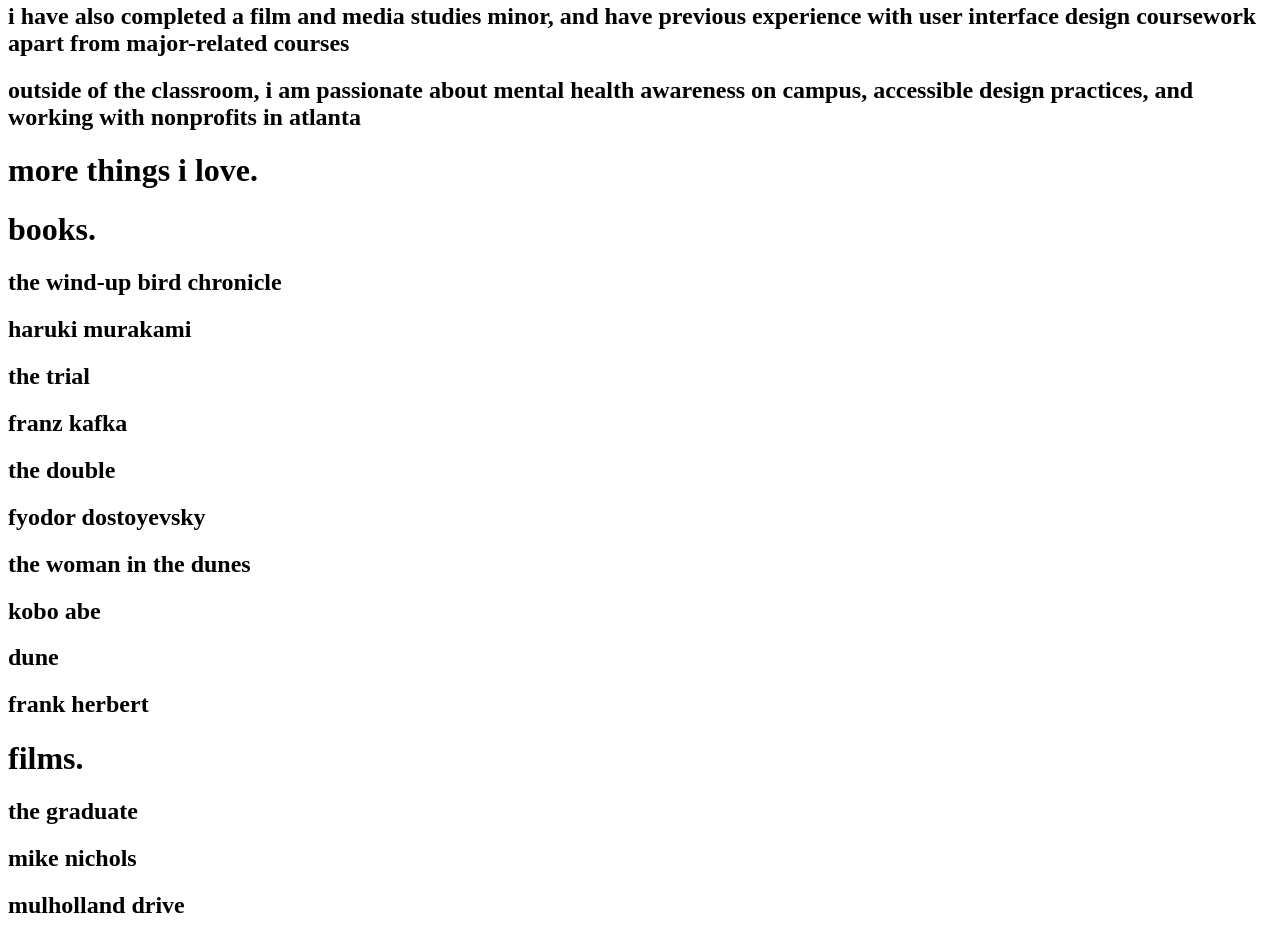
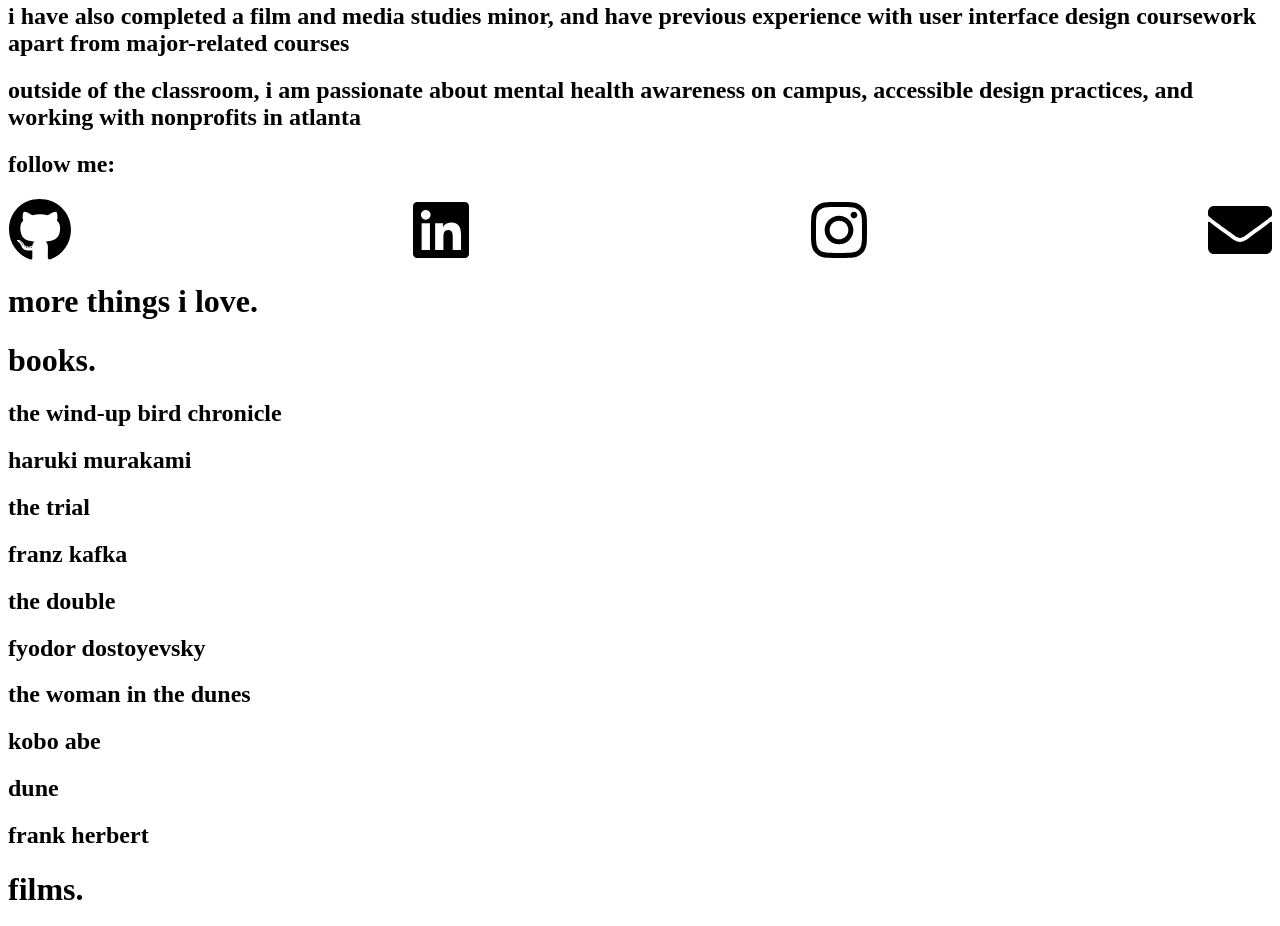
Before and after one commit to chrisjobando/personal-website-v3, a Gatsby site: page /about in a window 1280 px wide. Shown: the part 1983-2909 px from the top of the page. Built offline with nearby package versions, Linux system fonts and the light colour scheme; Gatsby itself is replaced by a stand-in of ours.

Commit message:
Source code for website

```diff
--- a/package.json
+++ b/package.json
@@ -37,6 +37,7 @@
     "eslint-plugin-jsx-a11y": "^6.2.3",
     "eslint-plugin-react": "^7.18.3",
     "eslint-plugin-react-hooks": "^1.7.0",
+    "gh-pages": "^2.2.0",
     "prettier": "1.19.1"
   },
   "keywords": [
@@ -48,6 +49,7 @@
     "develop": "gatsby develop",
     "format": "prettier --write \"**/*.{js,jsx,json,md}\"",
     "dev": "npm run format & npm run develop",
+    "deploy": "npm run format & gatsby build && gh-pages -d public -b master",
     "serve": "gatsby serve",
     "clean": "gatsby clean",
     "test": "echo \"Write tests! -> https://gatsby.dev/unit-testing\" && exit 1"
--- a/src/pages/about.js
+++ b/src/pages/about.js
@@ -7,6 +7,17 @@ import Img from 'gatsby-image';
 
 // Components
 import Header from '../components/header';
+
+// Font Awesome
+import {
+  faGithub,
+  faLinkedin,
+  faInstagram,
+} from '@fortawesome/free-brands-svg-icons';
+
+import { faEnvelope } from '@fortawesome/free-solid-svg-icons';
+
+import { FontAwesomeIcon } from '@fortawesome/react-fontawesome';
 
 const AboutPage = () => {
   const data = useStaticQuery(graphql`
@@ -51,6 +62,39 @@ const AboutPage = () => {
             awareness on campus, accessible design practices, and working with
             nonprofits in atlanta
           </h2>
+          <h2 style={{ fontWeight: 'bold' }}>follow me:</h2>
+          <div style={{ display: 'flex', justifyContent: 'space-between' }}>
+            <a
+              href="https://github.com/chrisjobando/"
+              target="_blank"
+              rel="noopener noreferrer"
+              style={{ color: 'black' }}
+            >
+              <FontAwesomeIcon icon={faGithub} className="icon" size="4x" />
+            </a>
+            <a
+              href="https://linkedin.com/in/chrisjobando"
+              target="_blank"
+              rel="noopener noreferrer"
+              style={{ color: 'black' }}
+            >
+              <FontAwesomeIcon icon={faLinkedin} className="icon" size="4x" />
+            </a>
+            <a
+              href="https://instagram.com/chris.obando"
+              target="_blank"
+              rel="noopener noreferrer"
+              style={{ color: 'black' }}
+            >
+              <FontAwesomeIcon icon={faInstagram} className="icon" size="4x" />
+            </a>
+            <a
+              href="mailto: chrisjobando@gmail.com?subject = Hey!"
+              style={{ color: 'black' }}
+            >
+              <FontAwesomeIcon icon={faEnvelope} className="icon" size="4x" />
+            </a>
+          </div>
         </div>
       </div>
       <div className="about-more">
--- a/src/pages/resume.js
+++ b/src/pages/resume.js
@@ -226,7 +226,7 @@ const ResumePage = () => (
       </div>
       <h1 className="section-head">skills.</h1>
       <div className="subsection">
-        <div className="sub-head-2">
+        <div className="sub-head-2 icon-display">
           <FontAwesomeIcon icon={faReact} className="icon" size="4x" />
           <FontAwesomeIcon icon={faJs} className="icon" size="4x" />
           <span className="icon">
--- a/src/styles/modals.scss
+++ b/src/styles/modals.scss
@@ -27,8 +27,8 @@
 }
 
 .expand {
-  height: 500px;
-  overflow-y: auto;
+  height: auto;
+  min-height: 500px;
 
   @media (max-width: 700px) {
     .web-only {
@@ -236,7 +236,7 @@
   }
 
   @media(max-width: 700px) {
-    height: 500px;
+    height: auto;
   }
 }
 
```
Also changed, not shown: src/styles/module.scss (+18 -1 lines), src/styles/styles.scss (+5 -2 lines), 1 other file.
